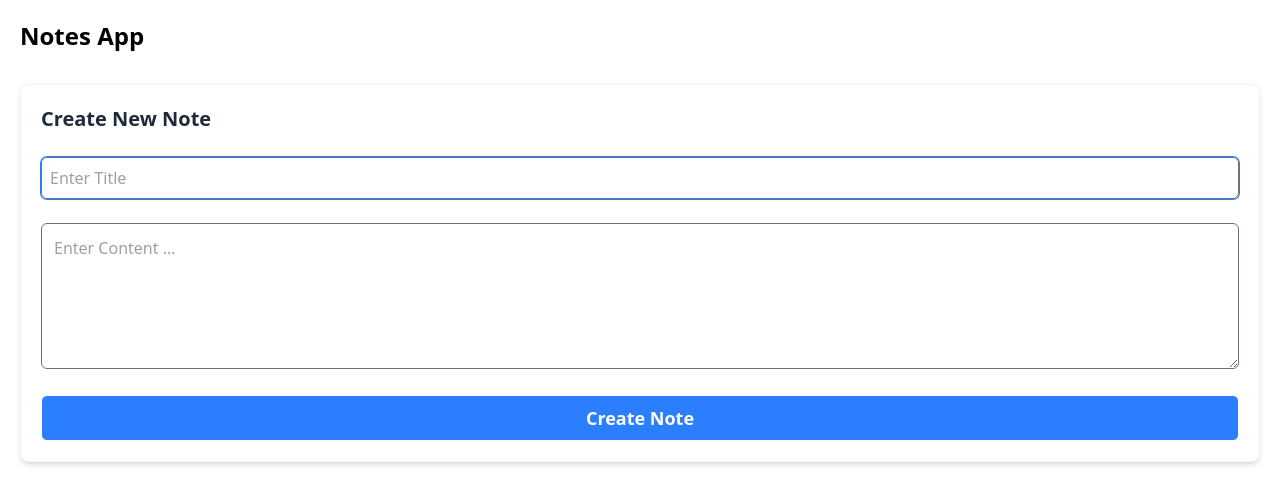
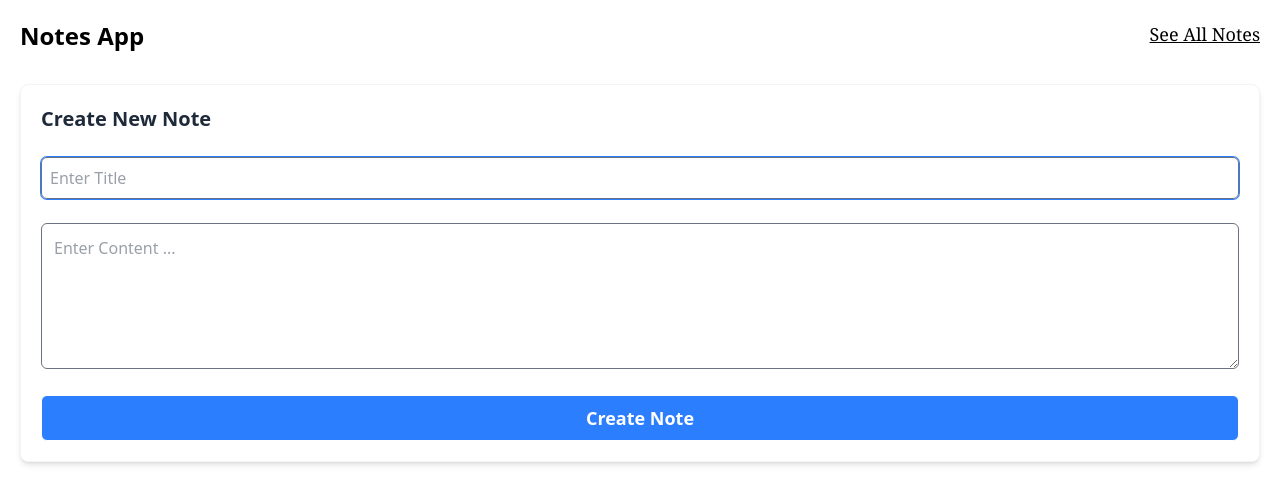
Before and after one commit to Shivansh-Pandey-4/notes-app, a Next.js app: page / in a window 1280 px wide. Shown: the top 504 px of the page. Built offline with nearby package versions, Linux system fonts and the light colour scheme.

Commit message:
feat: add see all notes link to visit /notes page

```diff
--- /dev/null
+++ b/app/notes/loading.tsx
@@ -0,0 +1,7 @@
+export default function Loading() {
+    return (
+        <div className="flex justify-center items-center min-h-screen">
+            <h1 className="text-2xl">Loading...</h1>
+        </div>
+    )
+}
--- a/app/page.tsx
+++ b/app/page.tsx
@@ -1,9 +1,19 @@
 import NotesInput from "@/components/NotesInput";
+import Link from "next/link";
 
 export default function Home() {
   return (
     <div className="p-5 container mx-auto">
-      <h1 className="text-2xl font-bold">Notes App</h1>
+      <header className="flex justify-between">
+        <h1 className="text-2xl font-bold">Notes App</h1>
+        <nav>
+          <ul>
+            <Link href={"/notes"}>
+              <li className="text-lg font-serif underline hover:text-green-700 cursor-pointer">See All Notes</li>
+            </Link>
+          </ul>
+        </nav>
+      </header>
       <NotesInput />
     </div>
   );
```
